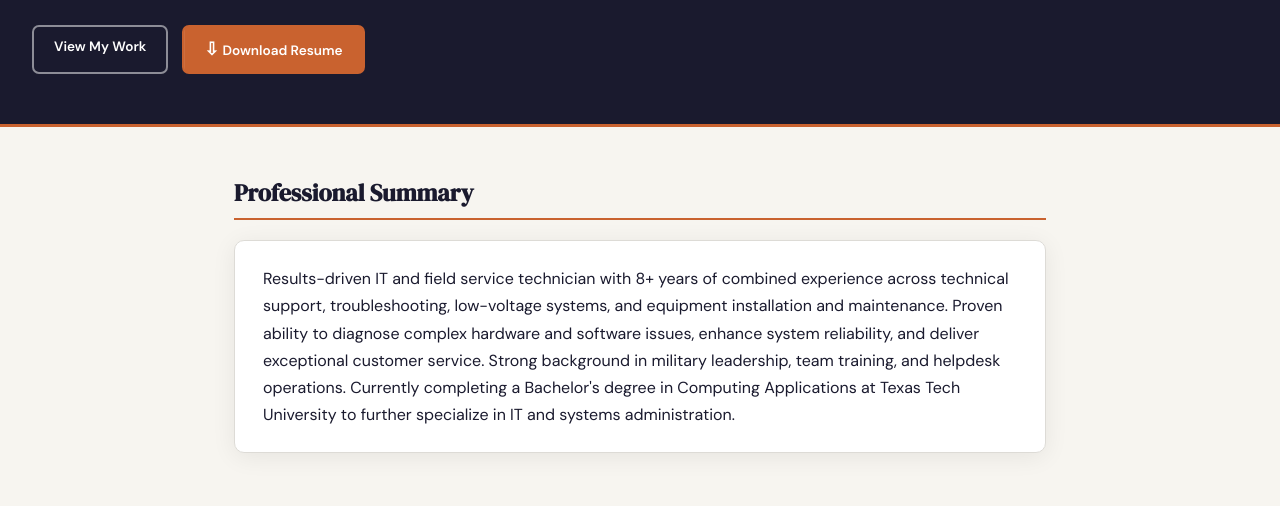
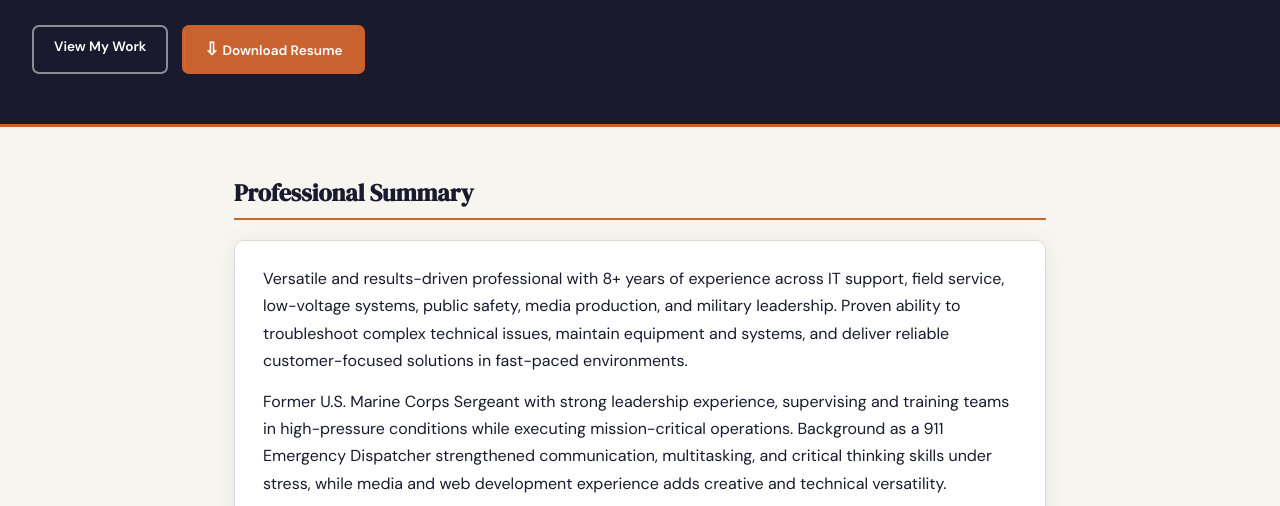
Before and after one commit to michaelbuell/mbuellportfolio.github.io, a plain HTML site: page index.html in a window 1280 px wide. Shown: the part 214-720 px from the top of the page. Drawn offline with Linux system fonts and the light colour scheme.

Commit message:
Updated professional summary

```diff
--- a/index.html
+++ b/index.html
@@ -38,12 +38,18 @@
     <section id="summary">
       <h2>Professional Summary</h2>
       <div class="card">
-        <p>Results-driven IT and field service technician with 8+ years of combined experience across
-        technical support, troubleshooting, low-voltage systems, and equipment installation and maintenance.
-        Proven ability to diagnose complex hardware and software issues, enhance system reliability, and
-        deliver exceptional customer service. Strong background in military leadership, team training, and
-        helpdesk operations. Currently completing a Bachelor's degree in Computing Applications at Texas
-        Tech University to further specialize in IT and systems administration.</p>
+        <p>Versatile and results-driven professional with 8+ years of experience across IT support, field service, low-voltage
+        systems, public safety, media production, and military leadership. Proven ability to troubleshoot complex technical
+        issues, maintain equipment and systems, and deliver reliable customer-focused solutions in fast-paced environments.</p>
+
+        <p style="margin-top: 14px;">Former U.S. Marine Corps Sergeant with strong leadership experience, supervising and training
+        teams in high-pressure conditions while executing mission-critical operations. Background as a 911 Emergency Dispatcher
+        strengthened communication, multitasking, and critical thinking skills under stress, while media and web development
+        experience adds creative and technical versatility.</p>
+
+        <p style="margin-top: 14px;">Currently pursuing a Bachelor’s degree in Computing Applications, with a focus on IT systems
+        and network support. Known for adaptability, discipline, and a commitment to continuous learning and professional growth.
+        </p>
       </div>
     </section>
 
```
